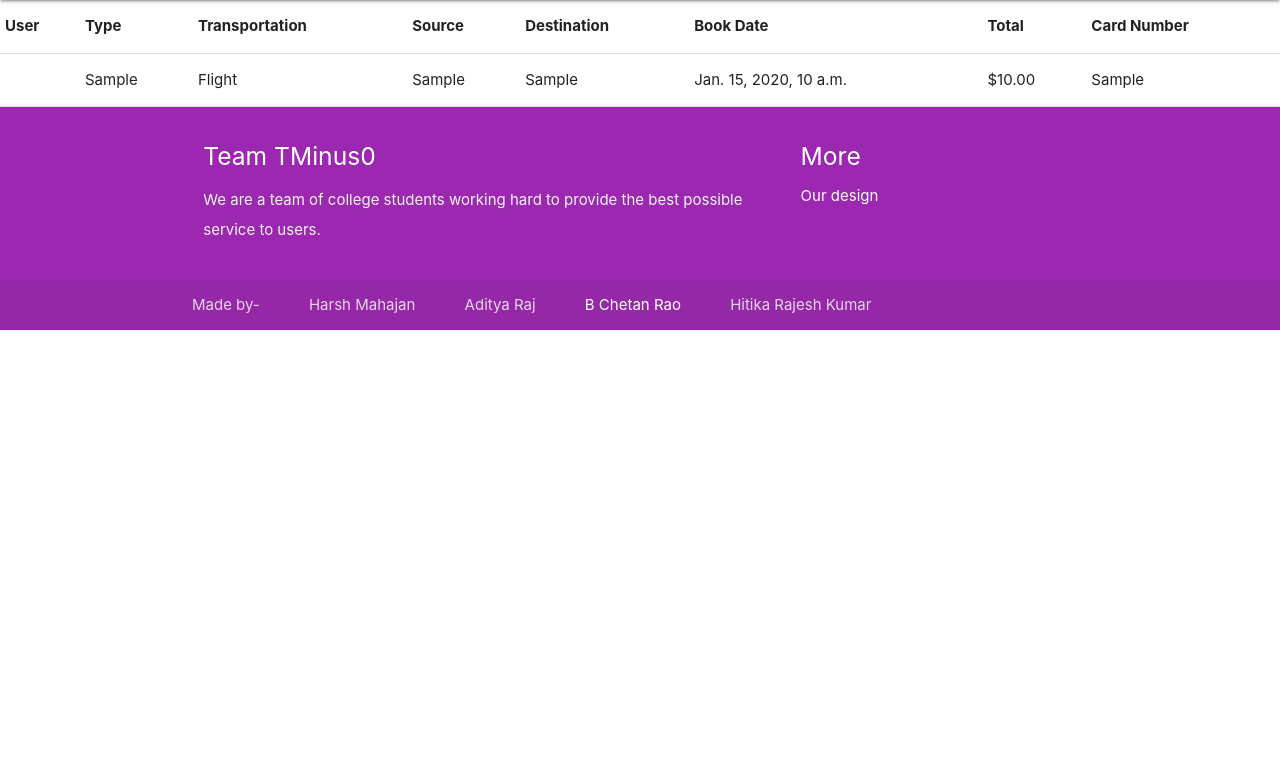
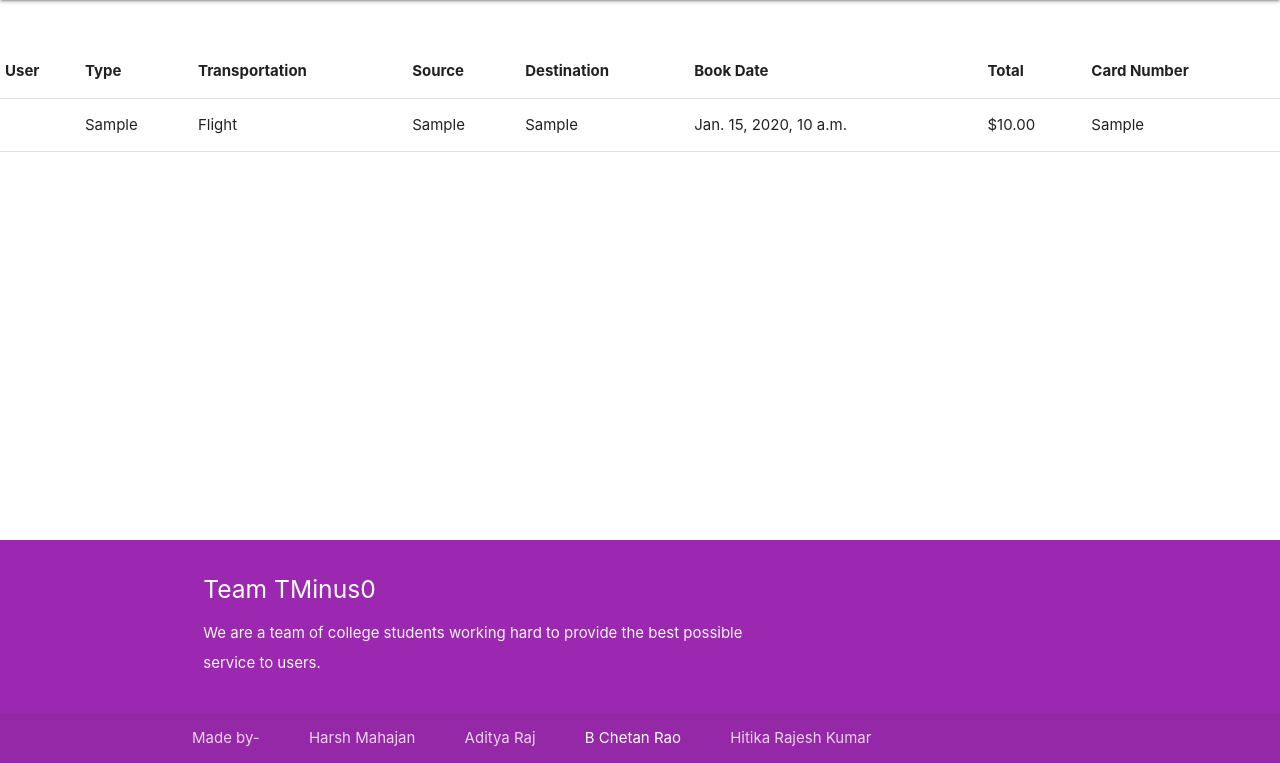
Before and after one commit to harsh-8989/Tminus0-Tours-N-Travel, a Django app: page /print/ in a window 1280 px wide. Shown: the part 64-827 px from the top of the page. Before the commit the page ends 394 px from the top, so only its background shows below. Run offline with Django 3.2, Linux system fonts and the light colour scheme; tables that the repository leaves empty hold one stand-in row (values such as "Sample post"); some libraries are stand-ins or nearby versions.

Commit message:
frontend

```diff
--- a/tminus0/ToursNTravels/templates/base.html
+++ b/tminus0/ToursNTravels/templates/base.html
@@ -69,12 +69,12 @@
           <h5 class="white-text">Team TMinus0</h5>
           <p class="grey-text text-lighten-4">We are a team of college students working hard to provide the best possible service to users.</p>
         </div>
-        <div class="col l4 s4">
+        <!-- <div class="col l4 s4">
           <h5 class="white-text">More</h5>
           <ul>
             <li><a class="white-text" href="https://bchetanrao.github.io">Our design</a></li>
           </ul>
-        </div>
+        </div> -->
       </div>
     </div>
     <div class="footer-copyright">
--- a/tminus0/developer/templates/developer/index.html
+++ b/tminus0/developer/templates/developer/index.html
@@ -67,12 +67,12 @@
           <h5 class="white-text">Team TMinus0</h5>
           <p class="grey-text text-lighten-4">We are a team of college students working hard to provide the best possible service to users.</p>
         </div>
-        <div class="col l4 s4">
+        <!-- <div class="col l4 s4">
           <h5 class="white-text">More</h5>
           <ul>
             <li><a class="white-text" href="https://bchetanrao.github.io">Our design</a></li>
           </ul>
-        </div>
+        </div> -->
       </div>
     </div>
     <div class="footer-copyright">
--- a/tminus0/developer/templates/developer/print.html
+++ b/tminus0/developer/templates/developer/print.html
@@ -57,8 +57,8 @@
 
   {% block content %}
 
-    <center>
-      <div class="col l9 s8">
+    <center><br><br>
+      <div class="col l9 s8" style="height: 30em; overflow-y: scroll;">
         <table class="stripped">
           <thead>
 
@@ -97,6 +97,7 @@
             {% endfor %}
           </table>
         </div>
+        <br><br>
     </center>
 
   {% endblock content %}
@@ -108,12 +109,12 @@
           <h5 class="white-text">Team TMinus0</h5>
           <p class="grey-text text-lighten-4">We are a team of college students working hard to provide the best possible service to users.</p>
         </div>
-        <div class="col l4 s4">
+        <!-- <div class="col l4 s4">
           <h5 class="white-text">More</h5>
           <ul>
             <li><a class="white-text" href="https://bchetanrao.github.io">Our design</a></li>
           </ul>
-        </div>
+        </div> -->
       </div>
     </div>
     <div class="footer-copyright">
--- a/tminus0/tminus0/settings.py
+++ b/tminus0/tminus0/settings.py
@@ -82,7 +82,7 @@ DATABASES = {
         'ENGINE': 'django.db.backends.postgresql',
         'NAME': 'ToursNTravels',
         'USER': 'postgres',
-        'PASSWORD': "admin8989",
+        'PASSWORD': "chetan7@IIITA",
         'HOST': 'localhost',
         'PORT': '5432'
     }
```
